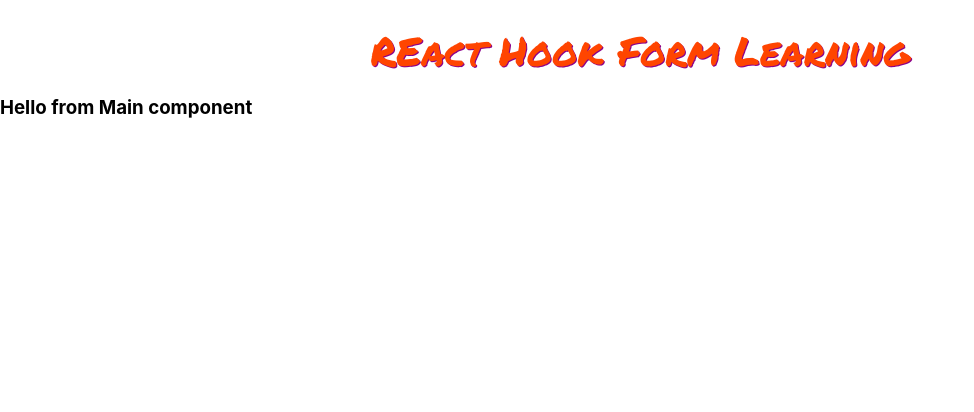
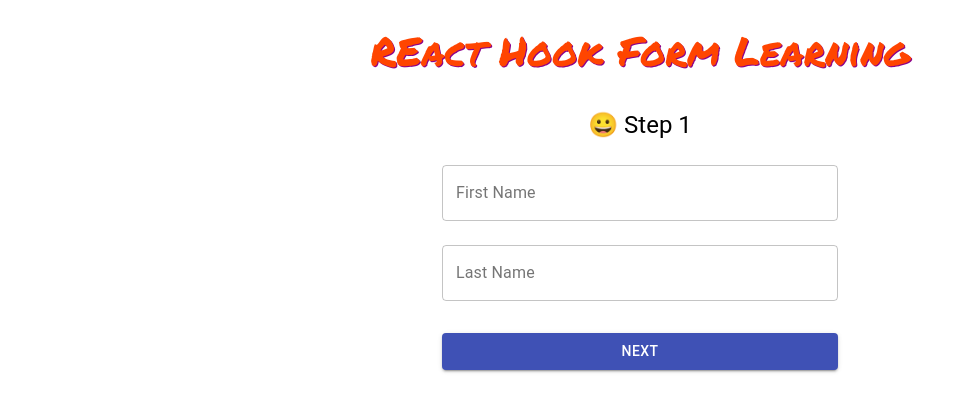
Before and after one commit to frontendprof/react-hook-form-one, a React (Create React App) app: page / in a window 1280 px wide. Shown: the top 412 px of the page, without its empty margins (0-974 px from the left). Built offline with nearby package versions, Linux system fonts and the light colour scheme.

Commit message:
Configuring StepOne page with new created components

```diff
--- a/src/App.js
+++ b/src/App.js
@@ -1,7 +1,7 @@
 import React from "react"
 import {BrowserRouter as Router, Switch, Route} from 'react-router-dom'
 import Header from "./components/Header"
-import Main from "./components/Main"
+import StepOne from "./components/StepOne"
 import StepTwo from "./components/StepTwo"
 import StepThree from "./components/StepThree"
 import Result from "./components/Result"
@@ -12,7 +12,7 @@
     <Header />
     <Router>
       <Switch>
-        <Route exact path="/" component={Main} />
+        <Route exact path="/" component={StepOne} />
         <Route path="/step2" component={StepTwo} />
         <Route path="/step3" component={StepThree} />
         <Route path="/result" component={Result} />
--- /dev/null
+++ b/src/components/Form.js
@@ -0,0 +1,19 @@
+
+import React from 'react'
+
+import {makeStyles} from "@material-ui/core/styles"
+
+const useStyles=makeStyles(theme=>({
+    root:{
+        marginTop:theme.spacing(1),
+        width:"100%"
+    }
+}))
+export const Form = ({children, ...props}) => {
+    const classes =useStyles()
+    return (
+        <form noValidate className={classes.root} {...props}>
+            {children}
+        </form>
+    )
+}
--- /dev/null
+++ b/src/components/Input.js
@@ -0,0 +1,16 @@
+
+import React,{forwardRef} from 'react'
+import TextField from '@material-ui/core/TextField'
+import { makeStyles } from '@material-ui/core/styles'
+
+export const Input = forwardRef((props,ref)=>{
+    return (
+        <TextField
+            variant="outlined"
+            margin="normal"
+            inputRef={ref}
+            fullWidth
+            {...props}
+        />
+    )
+});
--- a/src/components/Main.js
+++ /dev/null
@@ -1,12 +0,0 @@
-
-import React from 'react'
-
-const Main = () => {
-    return (
-        <div>
-            <h3>Hello from Main component</h3>
-        </div>
-    )
-}
-
-export default Main
--- /dev/null
+++ b/src/components/MainContainer.js
@@ -0,0 +1,22 @@
+
+import React from 'react'
+import Container from '@material-ui/core/Container';
+
+import {makeStyles} from "@material-ui/core/styles"
+
+const useStyles=makeStyles(theme=>({
+    root:{
+        marginTop:theme.spacing(4),
+        display:"flex",
+        flexDirection:"column",
+        alignItems:"center"
+    }
+}))
+export const MainContainer = ({children, ...props}) => {
+    const classes =useStyles()
+    return (
+        <Container container="main" maxWidth="xs" className={classes.root} {...props}>
+            {children}
+        </Container>
+    )
+}
--- /dev/null
+++ b/src/components/PrimaryButton.js
@@ -0,0 +1,22 @@
+
+import React from 'react'
+import {Button} from "@material-ui/core"
+
+import { makeStyles } from '@material-ui/core/styles'
+
+const useStyles=makeStyles(theme=>({
+    root:{
+        margin:theme.spacing(3,0,2),
+
+    }
+}))
+
+
+export const PrimaryButton = ({children,props}) => {
+    const classes=useStyles();
+    return (
+        <Button type="submit" fullWidth variant="contained" color="primary" {...props} className={classes.root}>
+            {children}
+        </Button>
+    )
+}
--- /dev/null
+++ b/src/components/StepOne.js
@@ -0,0 +1,49 @@
+
+import React from 'react'
+import Typography from '@material-ui/core/Typography'
+// import { makeStyles } from '@material-ui/core/styles'
+import {useForm} from "react-hook-form"
+import { MainContainer } from './MainContainer'
+import { Form } from './Form'
+import { Input } from './Input'
+import { PrimaryButton } from './PrimaryButton'
+
+
+
+const StepOne = () => {
+
+    const {register,handleSubmit,errors}=useForm({
+        mode:"onBlur",
+    })
+
+    const onSubmit=data=>{
+        console.log(data);
+    }
+    return (
+        <MainContainer>
+            <Typography component="h2" variant="h5">😀 Step 1</Typography>
+            <Form onSubmit={handleSubmit(onSubmit)}>
+
+                <Input
+                    type="text"
+                    ref={register()}
+                    id="firstName"
+                    name="firstName"
+                    label="First Name"
+                />
+
+                <Input
+                    type="text"
+                    ref={register()}
+                    id="lastName"
+                    name="lastName"
+                    label="Last Name"
+                />
+
+                <PrimaryButton>Next</PrimaryButton>
+            </Form>
+        </MainContainer>
+    )
+}
+
+export default StepOne
```
Also changed, not shown: 1 other file (tests, documents, lock files or other folders).
